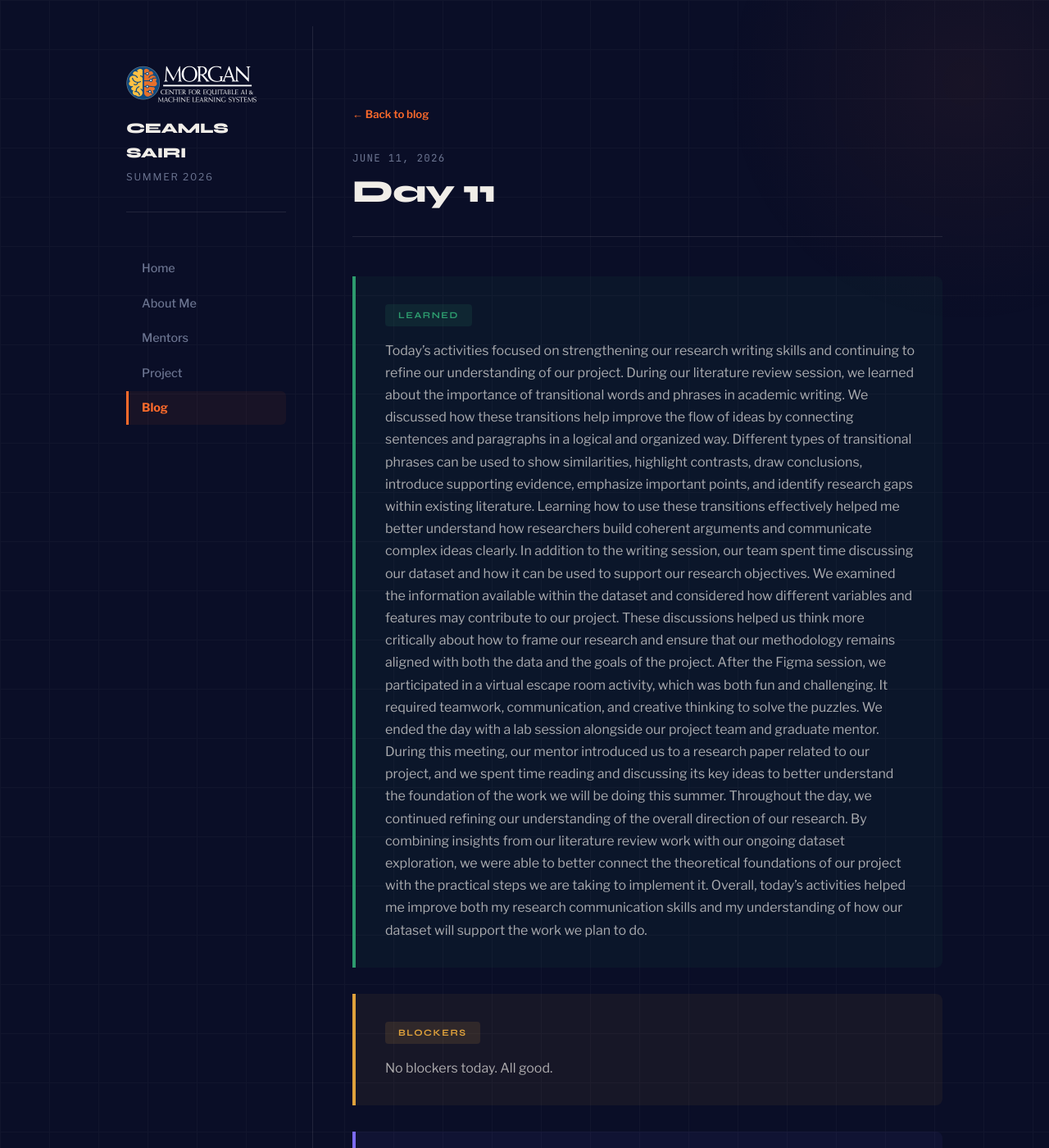
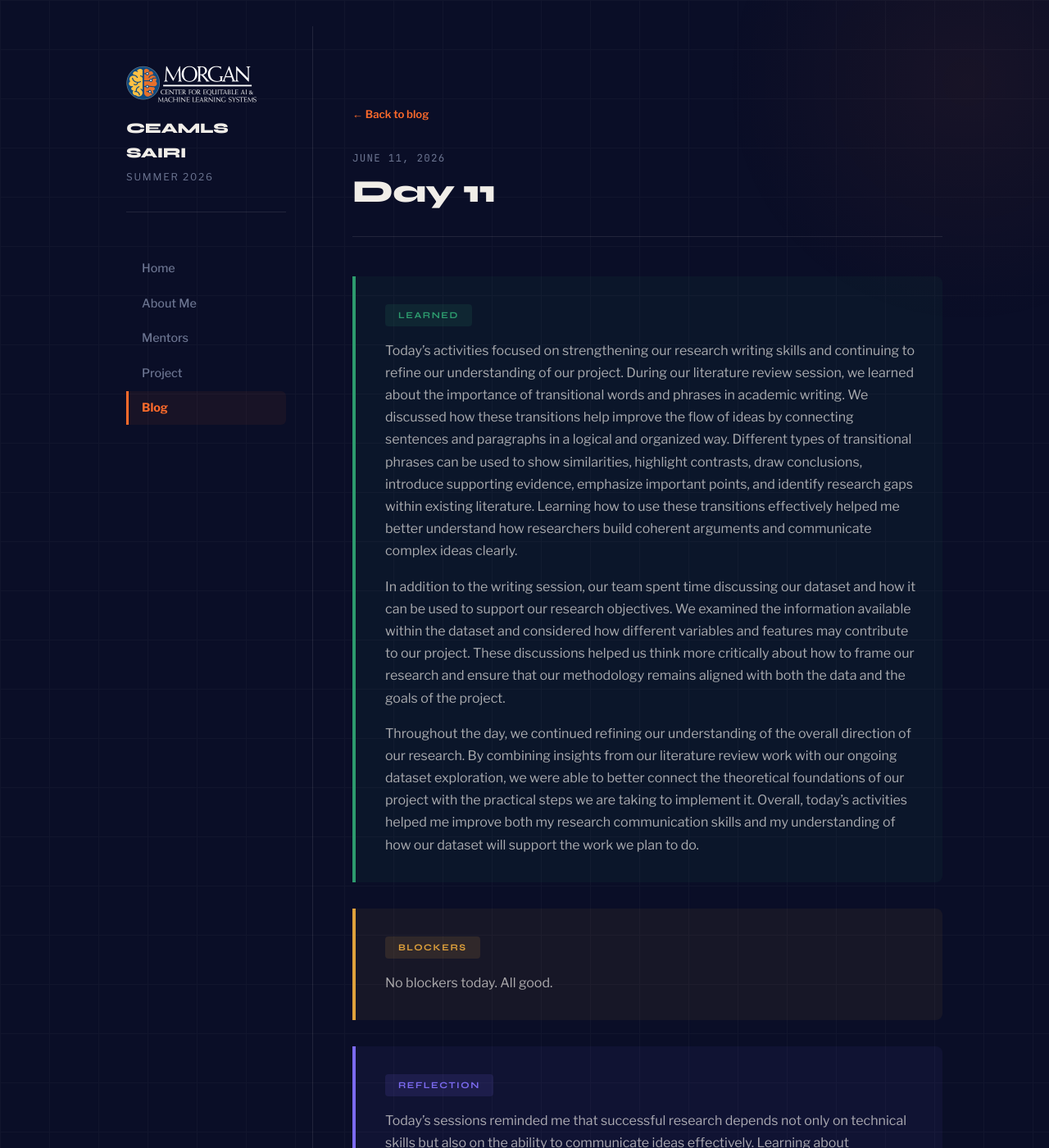
Before and after one commit to Oluwasegun-rm/oluwasegun-rmceamls26.github.io, a Jekyll site: the page built from _posts/2026-06-09-day-11.md, in a window 1280 px wide and 1400 px high. Shown: the whole window at 82% size. Built offline with Jekyll 4.4.1, drawn with Linux system fonts in a browser that asks for light colours.

```diff
--- a/_posts/2026-06-09-day-11.md
+++ b/_posts/2026-06-09-day-11.md
@@ -7,7 +7,9 @@ tags: ["literature-review", "Transitions"]
 
 what_i_learned: |
   Today’s activities focused on strengthening our research writing skills and continuing to refine our understanding of our project. During our literature review session, we learned about the importance of transitional words and phrases in academic writing. We discussed how these transitions help improve the flow of ideas by connecting sentences and paragraphs in a logical and organized way. Different types of transitional phrases can be used to show similarities, highlight contrasts, draw conclusions, introduce supporting evidence, emphasize important points, and identify research gaps within existing literature. Learning how to use these transitions effectively helped me better understand how researchers build coherent arguments and communicate complex ideas clearly.
-  In addition to the writing session, our team spent time discussing our dataset and how it can be used to support our research objectives. We examined the information available within the dataset and considered how different variables and features may contribute to our project. These discussions helped us think more critically about how to frame our research and ensure that our methodology remains aligned with both the data and the goals of the project.  After the Figma session, we participated in a virtual escape room activity, which was both fun and challenging. It required teamwork, communication, and creative thinking to solve the puzzles. We ended the day with a lab session alongside our project team and graduate mentor. During this meeting, our mentor introduced us to a research paper related to our project, and we spent time reading and discussing its key ideas to better understand the foundation of the work we will be doing this summer.
+
+  In addition to the writing session, our team spent time discussing our dataset and how it can be used to support our research objectives. We examined the information available within the dataset and considered how different variables and features may contribute to our project. These discussions helped us think more critically about how to frame our research and ensure that our methodology remains aligned with both the data and the goals of the project.
+
   Throughout the day, we continued refining our understanding of the overall direction of our research. By combining insights from our literature review work with our ongoing dataset exploration, we were able to better connect the theoretical foundations of our project with the practical steps we are taking to implement it. Overall, today's activities helped me improve both my research communication skills and my understanding of how our dataset will support the work we plan to do.
 blockers: |
   No  blockers today. All good.
```
